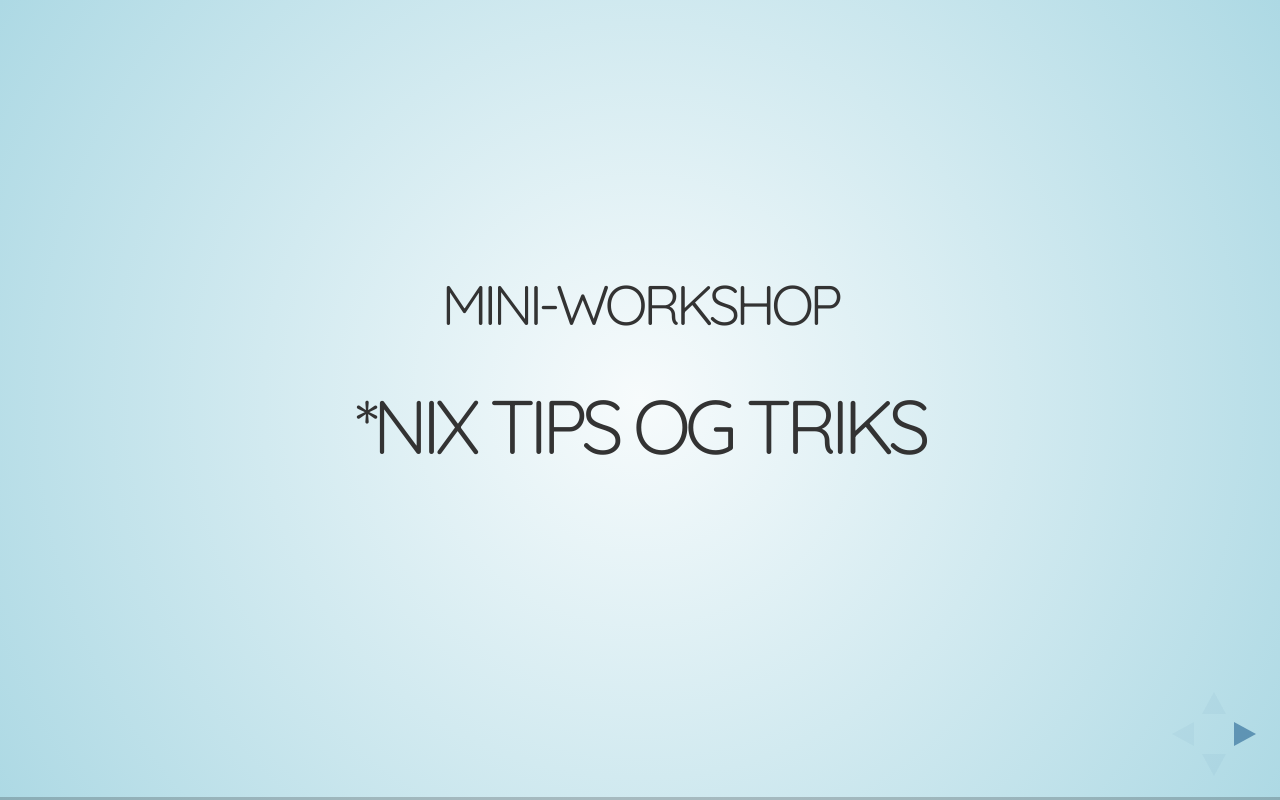
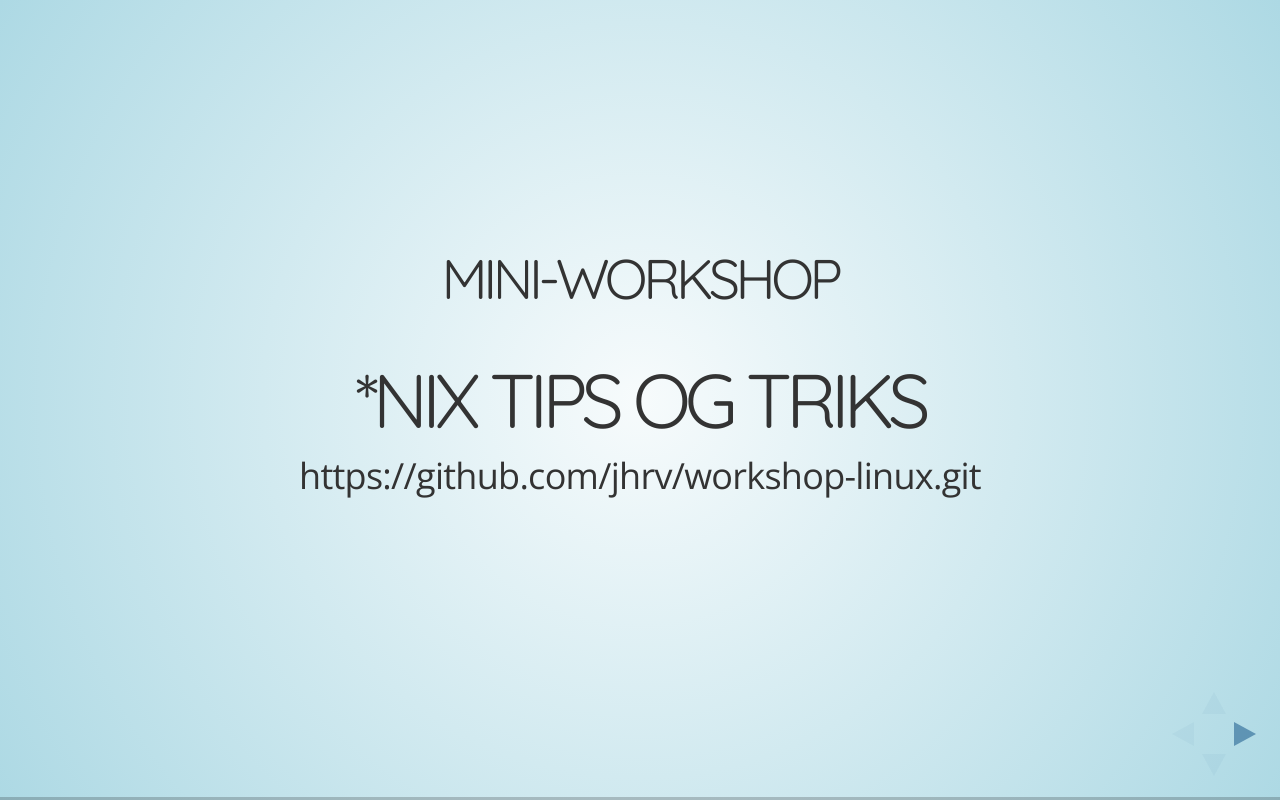
Before and after one commit to jhrv/workshop-linux, a website: page slides/index.html in a window 1280 px wide. Drawn offline with nearby package versions, Linux system fonts and the light colour scheme.

Commit message:
la til github url

```diff
--- a/slides/index.html
+++ b/slides/index.html
@@ -47,6 +47,7 @@
 
 					<br>
 					<h2>*nix tips og triks</h2>
+                    <p>https://github.com/jhrv/workshop-linux.git</p>
 				</section>
 				<section>
 					<h2>find</h2>
```
